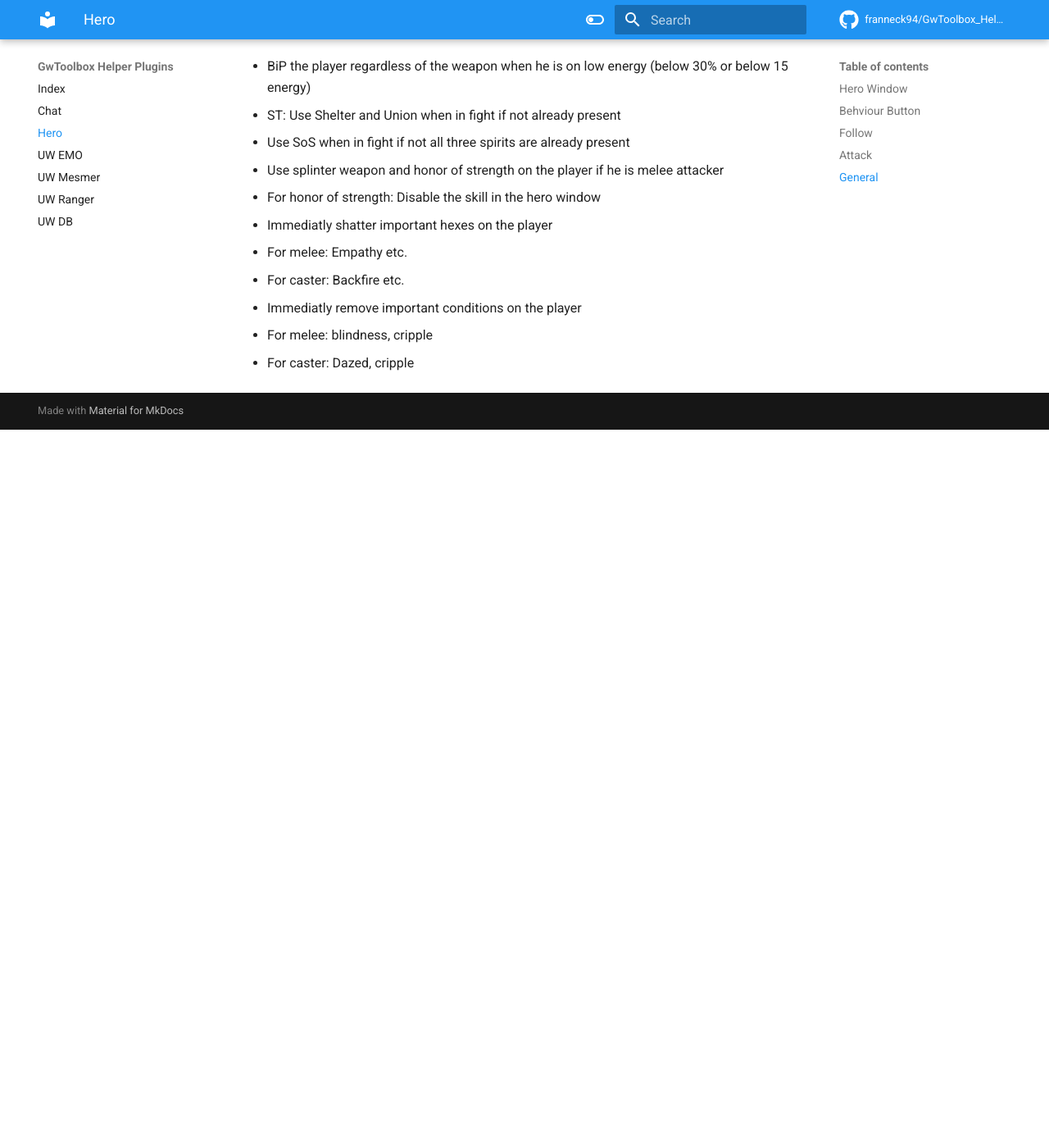
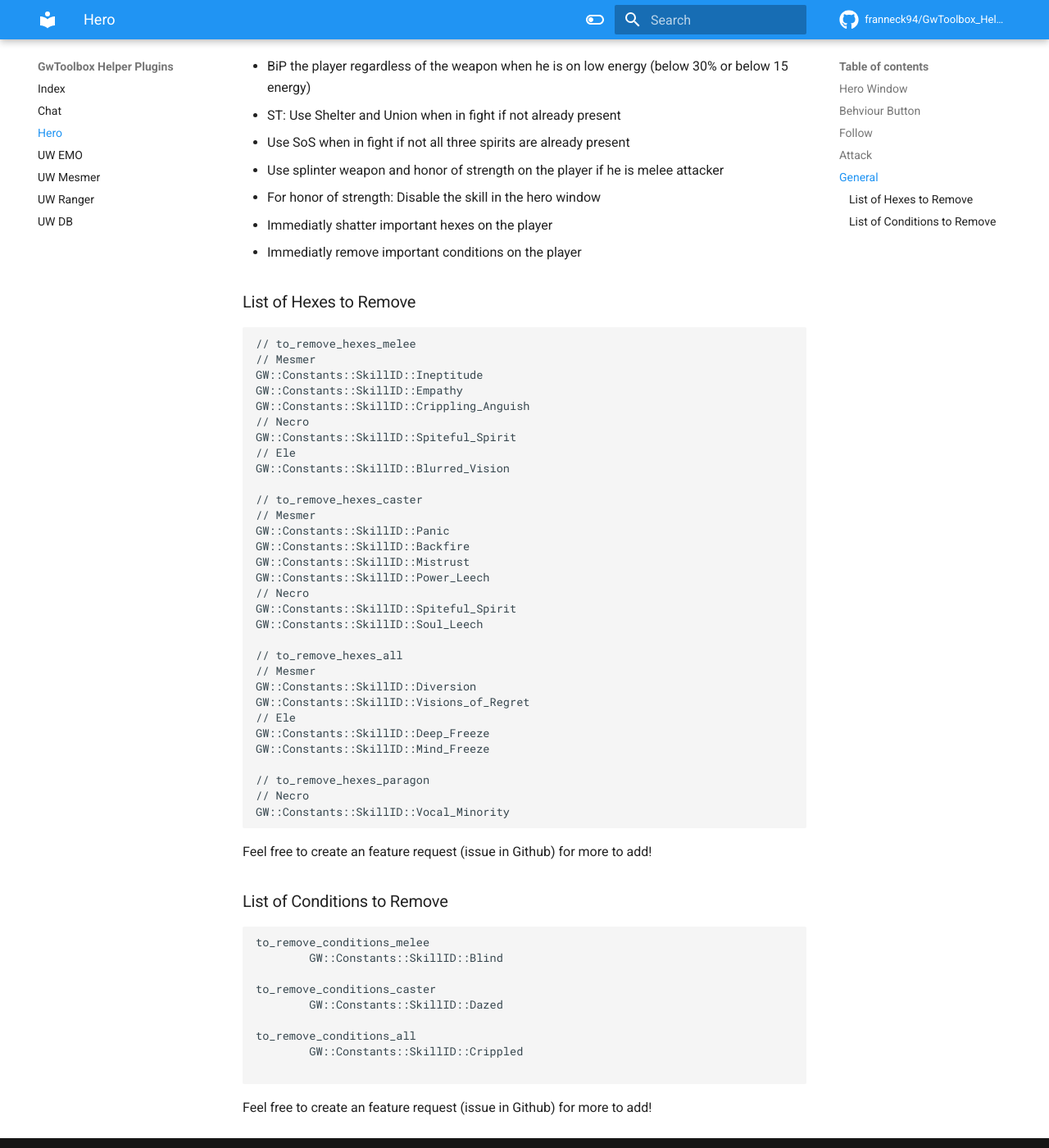
Before and after one commit to franneck94/GwToolbox_HelperPlugins, an MkDocs documentation site: the page built from docs/General/HeroWindow.md, in a window 1280 px wide and 1400 px high, scrolled down 969 px. Shown: the whole window at 82% size. Built offline with MkDocs 1.6.1 and Material for MkDocs 9.7.7, drawn with Linux system fonts in a browser that asks for light colours; comment, search, counter and statistics services are not loaded; before the commit the page ends 1493 px from its top, so only the background shows below that.

Commit message:
up doc, refactor

````diff
--- a/CMakeLists.txt
+++ b/CMakeLists.txt
@@ -4,7 +4,7 @@ set(CMAKE_GENERATOR_PLATFORM win32)
 
 project(
   "GWToolbox_HelperPlugins"
-  VERSION 0.9.0
+  VERSION 0.10.0
   LANGUAGES C CXX)
 
 # Global CMake variables are set here
--- a/docs/General/HeroWindow.md
+++ b/docs/General/HeroWindow.md
@@ -35,8 +35,58 @@ Smart features are:
 - Use splinter weapon and honor of strength on the player if he is melee attacker
   - For honor of strength: Disable the skill in the hero window
 - Immediatly shatter important hexes on the player
-  - For melee: Empathy etc.
-  - For caster: Backfire etc.
 - Immediatly remove important conditions on the player
-  - For melee: blindness, cripple
-  - For caster: Dazed, cripple
+
+### List of Hexes to Remove
+
+```cpp
+// to_remove_hexes_melee
+// Mesmer
+GW::Constants::SkillID::Ineptitude
+GW::Constants::SkillID::Empathy
+GW::Constants::SkillID::Crippling_Anguish
+// Necro
+GW::Constants::SkillID::Spiteful_Spirit
+// Ele
+GW::Constants::SkillID::Blurred_Vision
+
+// to_remove_hexes_caster
+// Mesmer
+GW::Constants::SkillID::Panic
+GW::Constants::SkillID::Backfire
+GW::Constants::SkillID::Mistrust
+GW::Constants::SkillID::Power_Leech
+// Necro
+GW::Constants::SkillID::Spiteful_Spirit
+GW::Constants::SkillID::Soul_Leech
+
+// to_remove_hexes_all
+// Mesmer
+GW::Constants::SkillID::Diversion
+GW::Constants::SkillID::Visions_of_Regret
+// Ele
+GW::Constants::SkillID::Deep_Freeze
+GW::Constants::SkillID::Mind_Freeze
+
+// to_remove_hexes_paragon
+// Necro
+GW::Constants::SkillID::Vocal_Minority
+```
+
+Feel free to  create an feature request (issue in Github) for more to add!
+
+### List of Conditions to Remove
+
+```cpp
+to_remove_conditions_melee
+        GW::Constants::SkillID::Blind
+
+to_remove_conditions_caster
+        GW::Constants::SkillID::Dazed
+
+to_remove_conditions_all
+        GW::Constants::SkillID::Crippled
+
+```
+
+Feel free to  create an feature request (issue in Github) for more to add!
````
Also changed, not shown: 1 other file.
